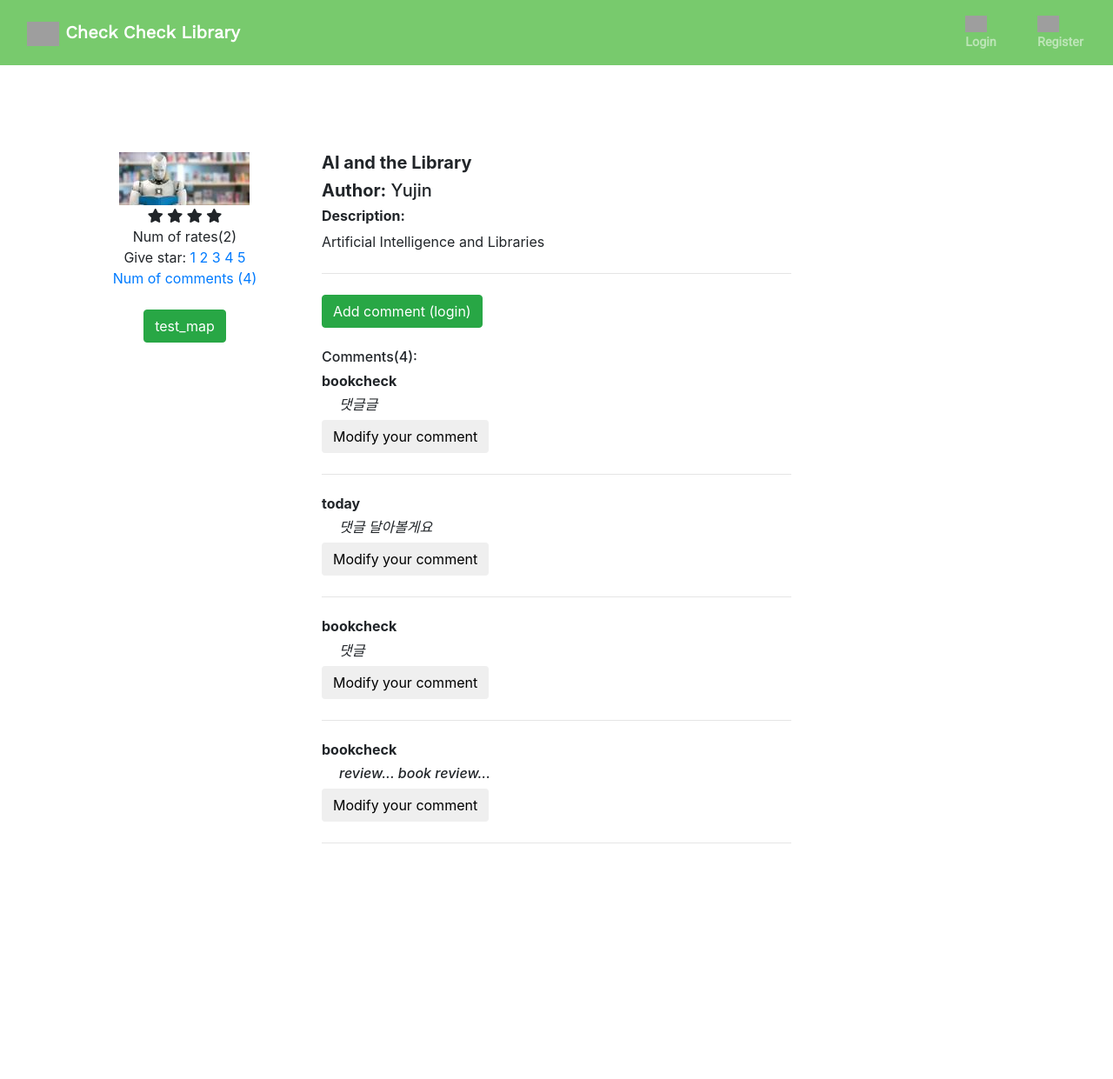
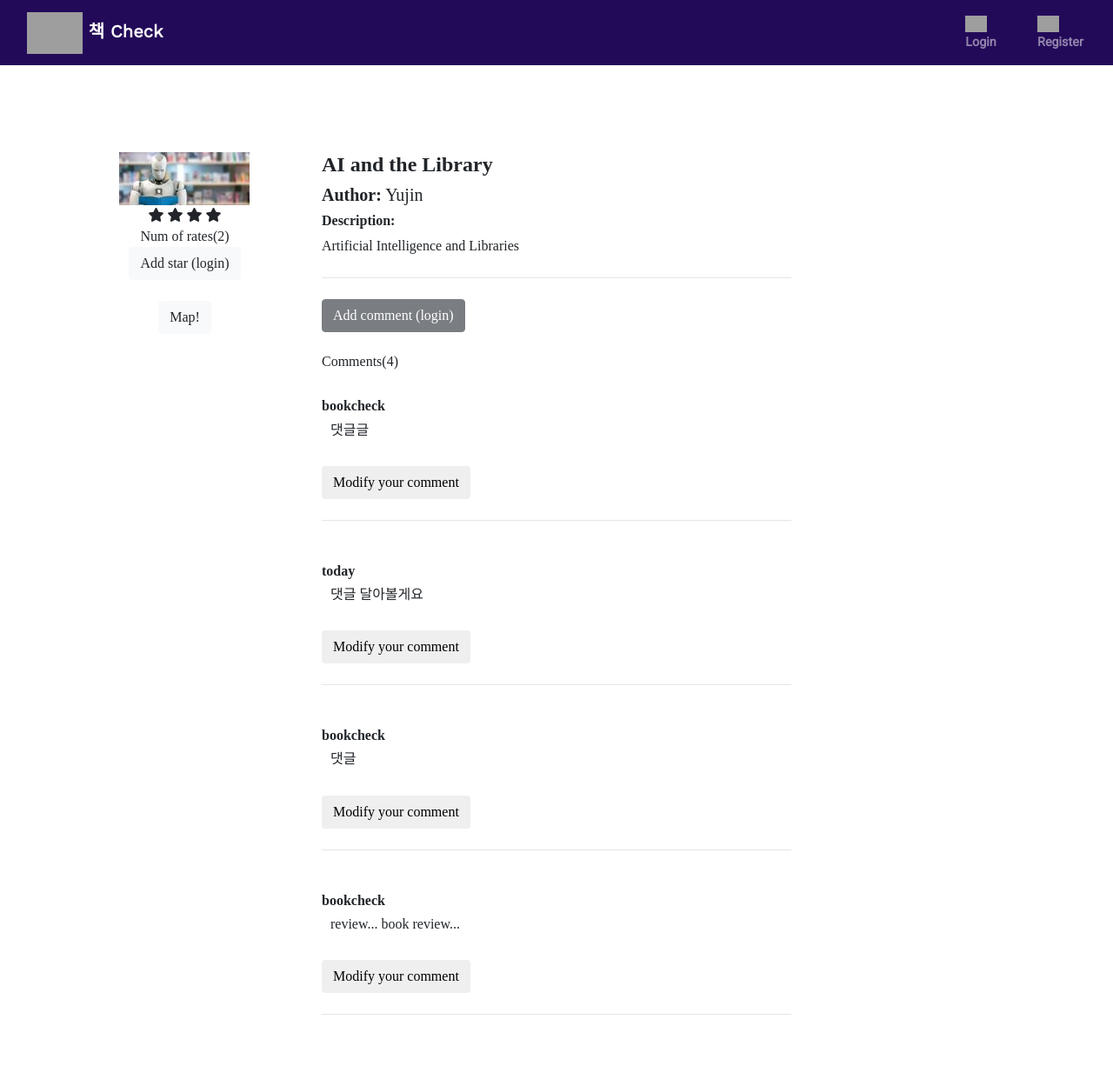
Before and after one commit to LimHyeonJin/AI_web_project, a Django app: a page that uses DjangoBookLibrary/templates/base.html in a window 1280 px wide. Shown: the whole page at 87% size. Before the commit the page ends 970 px from the top, so only its background shows below. Run offline with Django 3.2, Linux system fonts and the light colour scheme; data comes from the database, SQL or seed files in the repository; some libraries are stand-ins or nearby versions; grey boxes are pictures that could not be loaded.

Commit message:
0829
0829_html 수정 파일

```diff
--- a/DjangoBookLibrary/book_store/settings.py
+++ b/DjangoBookLibrary/book_store/settings.py
@@ -39,7 +39,8 @@ INSTALLED_APPS = [
     'django.contrib.staticfiles',
     'books.apps.BooksConfig',
     'users.apps.UsersConfig',
-    'crispy_forms'
+    'crispy_forms',
+    'debug_toolbar',
 ]
 
 MIDDLEWARE = [
@@ -50,7 +51,10 @@ MIDDLEWARE = [
     'django.contrib.auth.middleware.AuthenticationMiddleware',
     'django.contrib.messages.middleware.MessageMiddleware',
     'django.middleware.clickjacking.XFrameOptionsMiddleware',
+    'debug_toolbar.middleware.DebugToolbarMiddleware',
 ]
+
+INTERNAL_IPS = ('127.0.0.1',)
 
 ROOT_URLCONF = 'book_store.urls'
 
--- a/DjangoBookLibrary/book_store/urls.py
+++ b/DjangoBookLibrary/book_store/urls.py
@@ -13,11 +13,13 @@ Including another URLconf
     1. Import the include() function: from django.urls import include, path
     2. Add a URL to urlpatterns:  path('blog/', include('blog.urls'))
 """
+from django.conf.urls import url
 from django.contrib import admin
 from django.urls import path
 from django.contrib import admin
 from django.urls import path, include
 from books.views import Maplib
+from django.conf import settings
 
 urlpatterns = [
     path('admin/', admin.site.urls),
@@ -25,3 +27,9 @@ urlpatterns = [
 
     path('users/', include('users.urls')),
 ]
+
+if settings.DEBUG:
+    import debug_toolbar
+    urlpatterns += [
+        url(r'^__debug__/', include(debug_toolbar.urls)),
+    ]
--- a/DjangoBookLibrary/books/admin.py
+++ b/DjangoBookLibrary/books/admin.py
@@ -1,13 +1,11 @@
 from django.contrib import admin
-from .models import (Book)
+from .models import Book
 
 # Register your models here.
 
 
 @admin.register(Book)
 class BookAdmin(admin.ModelAdmin):
-    fields = ('title', 'author', 'image', 'description',
-              'publish_date')
-
+    fields = ('title', 'author', 'image', 'description', 'publish_date')
     list_display = ('title', 'author')
     search_fields = ['title']
--- a/DjangoBookLibrary/books/models.py
+++ b/DjangoBookLibrary/books/models.py
@@ -3,14 +3,16 @@ from django.contrib.auth.models import User
 from django.db import models
 from django.utils.text import slugify
 
+
 class Book(models.Model):
+
     title = models.CharField(max_length=300)
     slug = models.SlugField(unique=True)
-    description = models.TextField(max_length=1000, default="About book")
+    description = models.TextField(max_length=10000000, default="About book")
     image = models.ImageField(
         default='default_book.png', upload_to='books_pics')
     author = models.CharField(max_length=100)
-    publish_date = models.DateField()
+    publish_date = models.DateField(blank=True, null=True, default='')
     last_rating = models.IntegerField(default=0)
 
     def __str__(self):
@@ -35,15 +37,15 @@ class Book(models.Model):
         else:
             return 0
 
-    def save(self, *args, **kwargs):
-        self.slug = slugify(self.title)
-        super(Book, self).save(*args, **kwargs)
-        img = Image.open(self.image.path)
-
-        if img.height > 200 or img.width > 200:
-            output_size = (150, 300)
-            img.thumbnail(output_size)
-            img.save(self.image.path)
+    # def save(self, *args, **kwargs):
+    #     self.slug = slugify(self.title)
+    #     super(Book, self).save(*args, **kwargs)
+    #     img = Image.open(self.image.path)
+    #
+    #     if img.height > 200 or img.width > 200:
+    #         output_size = (150, 300)
+    #         img.thumbnail(output_size)
+    #         img.save(self.image.path)
 
 
 class BookReview(models.Model):
--- a/DjangoBookLibrary/books/templates/books/book_detail.html
+++ b/DjangoBookLibrary/books/templates/books/book_detail.html
@@ -14,6 +14,7 @@
         <br>
         <h6>Nobody rated</h6>
         {% endif %}
+        {% if user.is_authenticated %}
         Give star:
         <a href="{% url 'rate_book' slug=book.slug rating=1 %}">1</a>
         <a href="{% url 'rate_book' slug=book.slug rating=2 %}">2</a>
@@ -21,12 +22,17 @@
         <a href="{% url 'rate_book' slug=book.slug rating=4 %}">4</a>
         <a href="{% url 'rate_book' slug=book.slug rating=5 %}">5</a> <br>
         <a href="#commentBox">Num of comments ({{ book.comments.count }})</a>
+        {% else %}
+            <a href="{% url 'login_to_comment_redirect' slug=book.slug %}">
+                <button class="btn btn-light btn-xs">Add star (login)</button></a>
+        {% endif %}
+
         <br><br>
-        <a href="{% url 'map' slug=book.slug %}" class="btn btn-success btn-xs"> test_map </a>
+        <a href="{% url 'map' slug=book.slug %}" class="btn btn-light btn-xs"> Map! </a>
 
     </div>
     <div class="col-md-8">
-        <h5><strong>{{ book.title }}</strong> </h5>
+        <h4><strong>{{ book.title }}</strong> </h4>
         <h5><strong>Author:</strong> {{ book.author }}</h5>
         <h6><strong>Description:</strong> </h6>
         <p> {{ book.description }}</p>
@@ -36,29 +42,29 @@
             <form method="post" class="formsWidth">
                 {% csrf_token %}
                 {{ form|crispy }}
-                <button type="submit" class="btn btn-success">Add comment</button>
+                <button type="submit" class="btn btn-dark">Add comment</button>
             </form>
 
             {% else %}
-            <a href="{% url 'login_to_comment_redirect' slug=book.slug %}"><button class="btn btn-success btn-xs">Add
+            <a href="{% url 'login_to_comment_redirect' slug=book.slug %}"><button class="btn btn-dark disabled btn-xs">Add
                     comment (login)</button></a>
             {% endif %}
 
             {% if comments %}
-            <br> <br>
-            <h6>Comments({{ book.comments.count }}):</h6>
+            <br><br>
+            <h6>Comments({{ book.comments.count }})</h6>
             {% for comment in comments %}
+            <br>
             <div>
                 <h6><strong>{{ comment.user.username }}</strong></h6>
                 <h6 class="comment_text">{{ comment.text }}</h6>
-<!--                <input tye= value... >-->
+                <br>
                 <button type="submit" class="btn btn-default">Modify your comment</button>
-
-
             </div>
             <hr class="my-4">
             {% endfor %}
             {% else %}
+            <br><br>
             <h6>No comments here yet</h6>
 
             {% endif %}
--- a/DjangoBookLibrary/books/urls.py
+++ b/DjangoBookLibrary/books/urls.py
@@ -15,7 +15,7 @@ from .views import (
 
 urlpatterns = [
     path('', HomeListView.as_view(), name='home'),
-    path('search-book-results/', SearchBookListView.as_view(), name='search'),
+    path('search-book-results/', SearchBookListView, name='search'),
     path('book/<slug:slug>', BookDetailView.as_view(), name='bookDetail'),
     path('book/<slug:slug>/<update>/<int:comment_id>', CommentUpdateView.as_view(), name='comment_update'),
     path('book/<slug:slug>/<rating>', rate_book_view, name='rate_book'),
--- a/DjangoBookLibrary/books/views.py
+++ b/DjangoBookLibrary/books/views.py
@@ -3,6 +3,7 @@ from django.urls import reverse_lazy
 from django.http import Http404, HttpResponseForbidden
 from django.contrib import messages
 from django.contrib.auth.decorators import login_required
+from django.utils.text import slugify
 from django.views.generic.edit import FormMixin
 from django.views.generic import (
     DetailView,
@@ -33,18 +34,23 @@ class HomeListView(ListView):
         return queryset.all().order_by('-id')[:9]
 
 
-class SearchBookListView(ListView):
-    template_name = "books/book_search_result.html"
-    model = Book
+def SearchBookListView(request):
 
-    def get_queryset(self):
-        queryset = super(SearchBookListView, self).get_queryset()
-        q = self.request.GET.get("q")
-        if q:
-            books_by_title = queryset.filter(title__icontains=q)
-            books_by_author = queryset.filter(author__icontains=q)
-            return books_by_author | books_by_title
-        return queryset
+    if request.method == 'POST':
+        book_form = Book()
+        book_form.id = int(request.POST['isbn'])
+        book_form.title = request.POST['title']
+        book_form.slug = slugify(int(request.POST['isbn']))
+        book_form.description = request.POST['contents']
+        book_form.author = request.POST['author']
+        book_form.publish_date = request.POST['publish_date']
+        book_form.save()
+        return redirect('bookDetail', slug=book_form.slug)
+
+    else:
+        pass
+
+    return render(request, "books/book_search_result.html")
 
 
 class BookDetailView(FormMixin, DetailView):
--- a/DjangoBookLibrary/static/css/main.css
+++ b/DjangoBookLibrary/static/css/main.css
@@ -12,6 +12,7 @@ body {
 }
 .bg-success {
     background-color: #437744;
+    padding-bottom: 10px;
 }
 .navbar-nav {
     font-size: 0.9em;
@@ -42,6 +43,7 @@ body {
 .content-section {
     box-shadow: 4px 6px 20px 0px #235789;
     padding: 20px;
+
 }
 .pageContent {
     margin-top: 100px;
@@ -76,8 +78,8 @@ body {
     text-align: center;
 }
 .comment_text {
-    font-style: italic;
-    margin-left: 20px;
+    font-style: normal;
+    margin-left: 10px;
 }
 .bookDetailLeftSide .bookImage {
     max-width: 200px;
--- a/DjangoBookLibrary/templates/base.html
+++ b/DjangoBookLibrary/templates/base.html
@@ -11,10 +11,12 @@
         crossorigin="anonymous">
     <link href="https://fonts.googleapis.com/css?family=Roboto" rel="stylesheet">
     <link href="https://fonts.googleapis.com/css?family=Work+Sans" rel="stylesheet">
+    <link href="https://fonts.googleapis.com/css2?family=Noto+Serif+KR:wght@500&display=swap" rel="stylesheet">
     <link rel="stylesheet" href="https://cdnjs.cloudflare.com/ajax/libs/font-awesome/4.7.0/css/font-awesome.min.css">
     <link rel="stylesheet" href="https://use.fontawesome.com/releases/v5.4.2/css/all.css" integrity="sha384-/rXc/GQVaYpyDdyxK+ecHPVYJSN9bmVFBvjA/9eOB+pb3F2w2N6fc5qB9Ew5yIns"
         crossorigin="anonymous">
-    <title>Check Check Library</title>
+
+    <title>책 Check Library</title>
 
     <style>
 
@@ -75,10 +77,10 @@
 
 </head>
 <header class="site-header">
-    <nav class="navbar navbar-expand-md navbar-dark" style="background-color: #78CA6D;" fixed-top>
+    <nav class="navbar navbar-expand-md navbar-dark" style="background-color: #230A59;" fixed-top>
         <div class="container">
-            <a class="navbar-brand mr-4" href="{% url 'home' %}"><img style="height:1.4em;" src="{% static 'icons/regal.png' %}"
-                    alt=""> Check Check Library</a>
+            <a class="navbar-brand mr-4" href="{% url 'home' %}"><img style="height:2.4em;" src="{% static 'icons/regal.png' %}"
+                    alt=""> 책 Check </a>
             <button class="navbar-toggler" type="button" data-toggle="collapse" data-target="#navbarToggle"
                 aria-controls="navbarToggle" aria-expanded="false" aria-label="Toggle navigation">
                 <span class="navbar-toggler-icon"></span>
@@ -105,6 +107,11 @@
 
 <body>
     <main role="main" class="container pageContent">
+   <style>
+    body {
+    font-family: 'Noto Serif KR', serif;
+    }
+    </style>
         <div class="row">
             <div class="col-md-9">
                 {% if messages %}
```
Also changed, not shown: DjangoBookLibrary/books/templates/books/book_search_result.html (+29 -16 lines), DjangoBookLibrary/books/templates/books/home.html (+11 -5 lines), DjangoBookLibrary/media/default_book.png.
